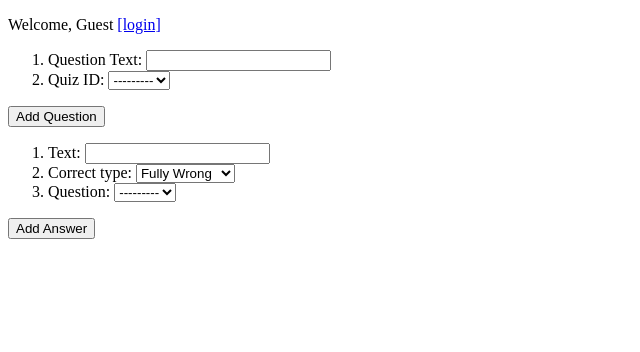
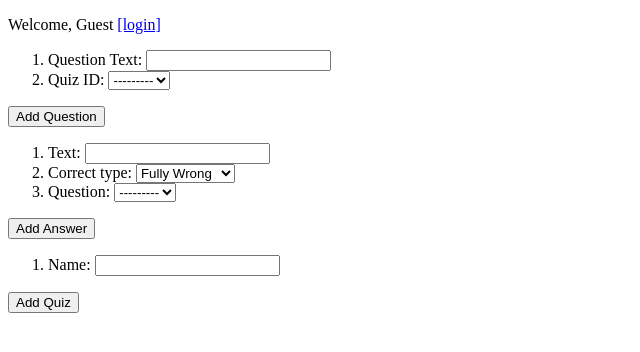
Before and after one commit to DylanOConnell/QuizSite, a Django app: page /quizzes/addquestion in a window 1280 px wide. Shown: the top 352 px of the page, without its empty margins (0-640 px from the left). Run offline with Django 3.2, Linux system fonts and the light colour scheme; data that the repository does not hold is empty.

Commit message:
Not quite working, but addquiz is mostly there

```diff
--- a/quizsite/quizcreator/urls.py
+++ b/quizsite/quizcreator/urls.py
@@ -6,5 +6,6 @@ urlpatterns = [
     url(r'^(?P<quiz_id>[0-9]+)/(?P<question_id>[0-9]+)/$', views.question, name='question'),
     url(r'^addquestion$', views.addquestion, name='addquestion'),
     url(r'^addanswer$', views.addanswer, name='addanswer'),
+    url(r'^addquiz$', views.addquiz, name='addquiz'),
     url(r'^(?P<quiz_id>[0-9]+)/(?P<question_id>[0-9]+)/submitanswer$', views.submitanswer, name='submitanswer'),
 ]
--- a/quizsite/quizsite/forms.py
+++ b/quizsite/quizsite/forms.py
@@ -19,6 +19,11 @@ class AddAnswerForm(ModelForm):
         model = Answer
         fields = ['text', 'correct_type', 'question']
 
+class AddQuizForm(ModelForm):
+    class Meta:
+        model = Quiz
+        fields = ['name']
+
 class LoginForm(forms.Form):
     username = forms.CharField(label="User")
     password = forms.CharField(widget=forms.PasswordInput, label="Password")
--- a/quizsite/quizsite/templates/quizsite/addquestion.html
+++ b/quizsite/quizsite/templates/quizsite/addquestion.html
@@ -22,6 +22,13 @@
             </ol>
             <input type="submit" value="Add Answer" />
         </form>
+        <form action="{% url 'quizzes:addquiz' %}" method="post">
+            {% csrf_token %}
+            <ol>
+            {{ quizform.as_ul }}
+            </ol>
+            <input type="submit" value="Add Quiz" />
+        </form>
     </body>
 {% endblock %}
 </html>
--- a/quizsite/quizsite/views.py
+++ b/quizsite/quizsite/views.py
@@ -3,7 +3,7 @@ from django.shortcuts import get_object_or_404, render, redirect
 from django.template import loader
 from django.contrib.auth import authenticate
 from django.contrib.auth.forms import UserCreationForm
-from .forms import AddQuestionForm, AddAnswerForm, QuizResultForm, AnswerResultForm
+from .forms import AddQuestionForm, AddAnswerForm, AddQuizForm, QuizResultForm, AnswerResultForm
 from quizcreator.models import Quiz, Question, Answer, QuestionOrdering, QuizResult, AnswerResult
 from django.db.models import Max
 from django.contrib.auth import login, logout
@@ -100,14 +100,17 @@ def addquestion(request):
             # Then, we display another Form to take in new information
             questionform = AddQuestionForm()
             answerform = AddAnswerForm()
+            quizform = AddQuizForm()
     # Tell the user (using the django functionality) telling the user why their form was not valid.
     # if post information not provided, simply display both forms.
     else:
         questionform = AddQuestionForm()
         answerform = AddAnswerForm()
+        quizform = AddQuizForm()
     context = {
         'questionform':questionform,
         'answerform':answerform,
+        'quizform':quizform,
     }
     return render(request,'quizsite/addquestion.html',context)
 
@@ -121,6 +124,16 @@ def addanswer(request):
     else:
         return redirect('/quizzes/addquestion')
 
+def addquiz(request):
+    if request.method=="POST":
+        quizform = AddQuizForm(data=request.POST)
+        if quizform.is_valid():
+            quizform.save()
+            return redirect('/quizzes/addquestion')
+    else:
+        return redirect('/quizzes/addquestion')
+
+
 
 def submitanswer(request, quiz_id, question_id):
     if request.method =="POST":
@@ -128,7 +141,6 @@ def submitanswer(request, quiz_id, question_id):
 #       for answer in Answer.objects.filter(question__id = question_id):
 #           newanswerresult = AnswerResult(question =
 #       for answer in selected_answers:
-
         return HttpResponse(selected_answers)
     else:
         return redirect('/quizzes')
```
